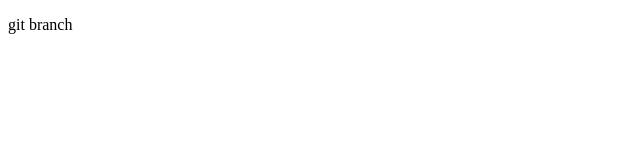
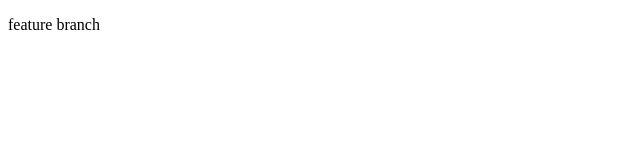
Before and after one commit to daiosada/git_tutorial, a plain HTML site: page feature.html in a window 1280 px wide. Shown: the full height of the page, 0-640 px from the left. Drawn offline with Linux system fonts and the light colour scheme.

Commit message:
update feature.html

```diff
--- a/feature.html
+++ b/feature.html
@@ -6,6 +6,6 @@
   <title>Git Tutorial</title>
 </head>
 <body>
-  <p>git branch</p>
+  <p>feature branch</p>
 </body>
 </html>
```
